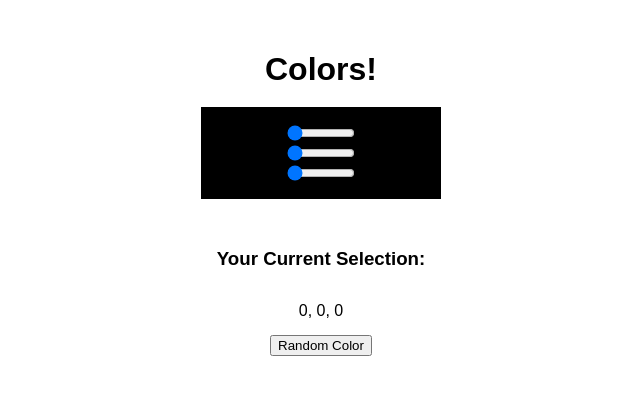
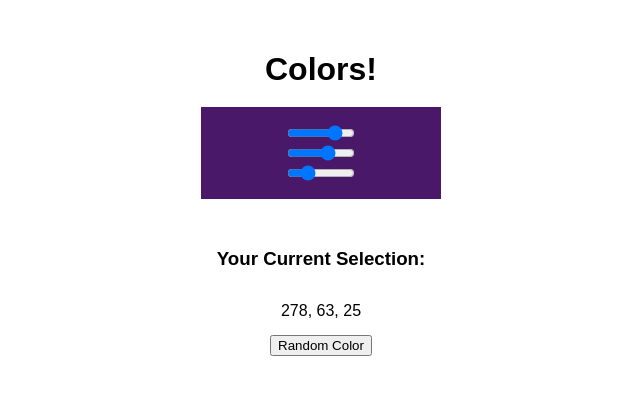
Before and after one commit to jbryan382/color-picker, a React (Create React App) app: page / in a window 1280 px wide. Shown: the top 394 px of the page, without its empty margins (319-959 px from the left). Built offline with nearby package versions, Linux system fonts and the light colour scheme.

Commit message:
Hooks Component work

```diff
--- /dev/null
+++ b/src/components/HSLDisplay.js
@@ -0,0 +1,11 @@
+import React from 'react'
+
+const HSLDisplay = props => {
+  return (
+    <p>
+      {props.hue}, {props.sat}, {props.light}
+    </p>
+  )
+}
+
+export default HSLDisplay
--- a/src/components/Picker.js
+++ b/src/components/Picker.js
@@ -1,11 +1,17 @@
 import React, { useState } from 'react'
+import HSLDisplay from './HSLDisplay'
 
 export default function Picker(props) {
-  const [hueValue, setHueValue] = useState(0)
-  const [satValue, setSatValue] = useState(0)
-  const [lightValue, setLightValue] = useState(0)
-  const [randomHSL, saveRandomHSL] = useState(hueValue, satValue, lightValue)
+  const [hueValue, setHueValue] = useState(Math.floor(Math.random() * 360))
+  const [satValue, setSatValue] = useState(Math.floor(Math.random() * 100))
+  const [lightValue, setLightValue] = useState(Math.floor(Math.random() * 100))
+  // const [randomHSL, saveRandomHSL] = useState(hueValue, satValue, lightValue)
 
+  const randomColor = () => {
+    setHueValue(random => Math.floor(Math.random() * 360))
+    setSatValue(random => Math.floor(Math.random() * 100))
+    setLightValue(random => Math.floor(Math.random() * 100))
+  }
   return (
     <>
       <main>
@@ -17,7 +23,7 @@ export default function Picker(props) {
         >
           <input
             type="range"
-            max="240"
+            max="360"
             onChange={e => setHueValue(e.target.value)}
             value={hueValue}
           />
@@ -34,18 +40,8 @@ export default function Picker(props) {
         </div>
         <div>
           <h3>{props.subtitle}</h3>
-          <p>
-            {hueValue}, {satValue}, {lightValue}
-          </p>
-          <button
-            onClick={() =>
-              saveRandomHSL(
-                randomHSL => randomHSL + hueValue + satValue + lightValue
-              )
-            }
-          >
-            Random Color
-          </button>
+          <HSLDisplay hue={hueValue} sat={satValue} light={lightValue} />
+          <button onClick={randomColor}>Random Color</button>
           {/* <button
             onClick={() =>
               saveHSL(prevHSL => prevHSL + hueValue + satValue + lightValue)
```
Also changed, not shown: src/components/ColorDisplay.js (added, +15 -0 lines).
